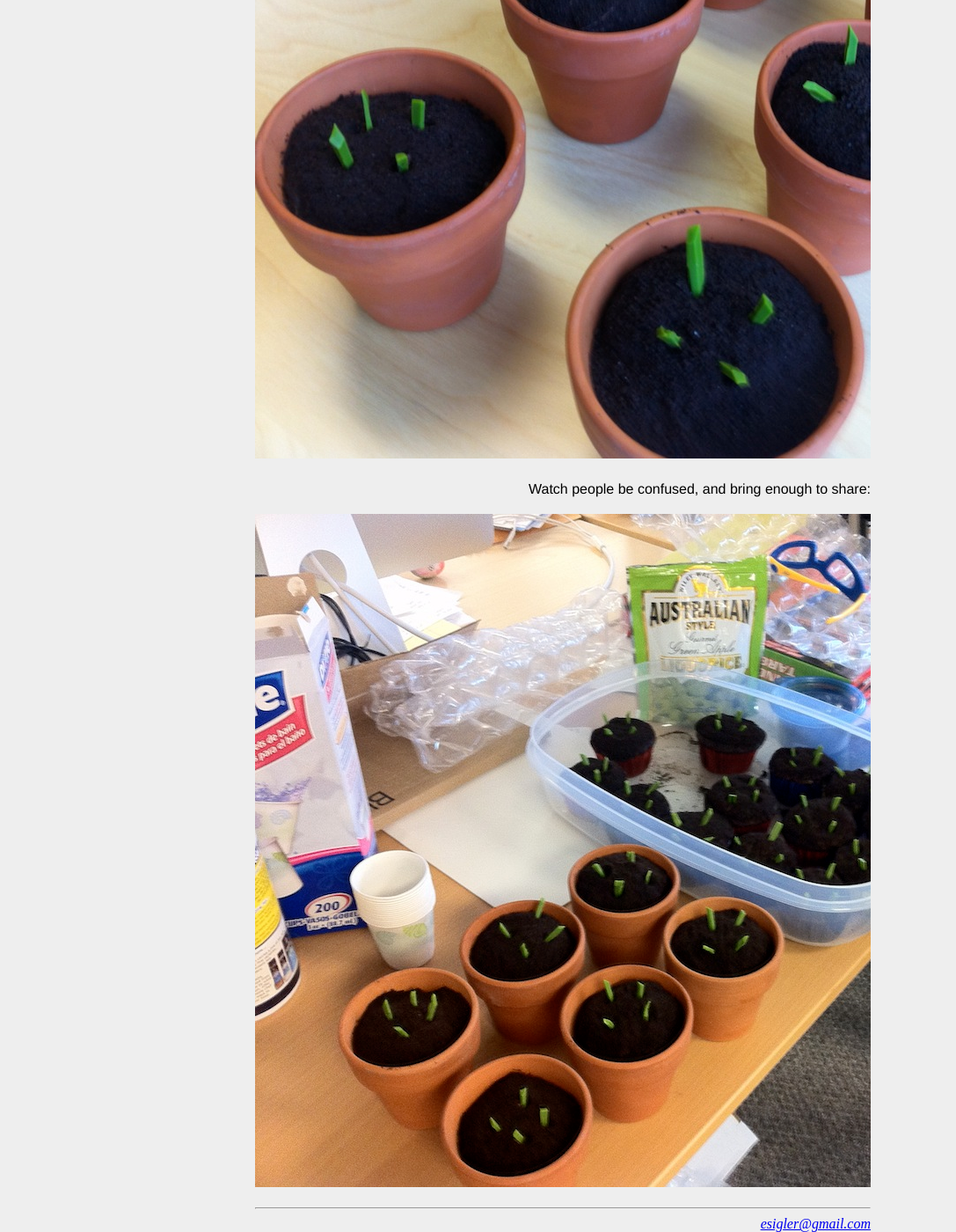
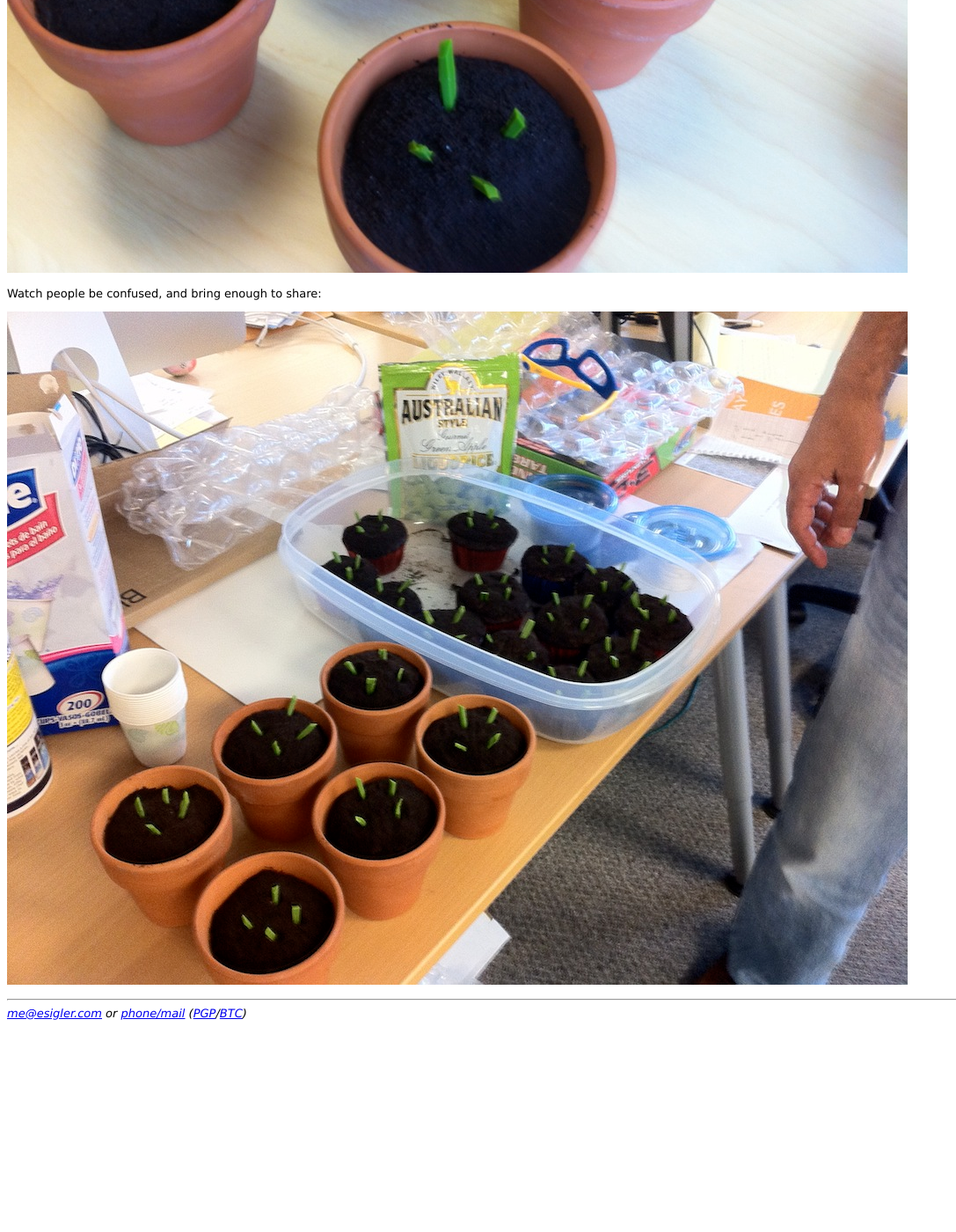
Before and after one commit to esigler/esigler.com, a Jekyll site: the page built from cooking.html, in a window 1280 px wide and 1400 px high, scrolled down 5420 px. Shown: the whole window at 88% size, without its empty margins (0-1087 px from the left). Built offline with Jekyll 4.4.1, drawn with Linux system fonts in a browser that asks for light colours; after the commit the page ends 6587 px from its top, so only the background shows below that.

Commit message:
Simplify, simplify
Switches to a much cleaner and more old-school layout.  Also adds a PGP
key and fixes a vi editor pref.

```diff
--- a/_layouts/default.html
+++ b/_layouts/default.html
@@ -8,23 +8,10 @@
    <link rel="alternate" type="application/atom+xml" title="Feed" href="http://feeds.feedburner.com/esiglerdotcom">
   </head>
 <body>
-    <div id="content">
 {{ content }}
-<!--
-        <nav>
-            <ul id="sitenav">
-              <li><a href="/cooking.html">Cooking</a> - </li>
-              <li><a href="">Crafting</a> - </li>
-              <li><a href="">Devops</a> - </li>
-              <li><a href="">Traveling</a> - </li>
-              <li><a href="">Writing</a></li>
-            </ul>
-        </nav>
--->
   <hr />
   <address>
-            <a href="mailto:esigler@gmail.com">esigler@gmail.com</a>
+    <a href="mailto:me@esigler.com">me@esigler.com</a> or <a href="/contact.html">phone/mail</a> (<a href="/misc/esigler_pub.asc">PGP</a>/<a href="bitcoin:18oL3mG3iBojvH4pQFmbnjQSuTPpzy5tEJ">BTC</a>)
   </address>
-    </div>
 </body>
 </html>
--- a/css/web.css
+++ b/css/web.css
@@ -1,71 +1,4 @@
-/* ---------- Layout-ish bits ---------- */
-
-html, body {
-  margin: 0;
-  padding: 0;
+body {
+  font-family: Verdana, Geneva, sans-serif;
+  font-size: small;
 }
-
-body {
-  text-align: center;
-}
-
-#content {
-  width: 700px;
-  margin: 0 auto;
-  overflow: auto;
-}
-
-.column {
-  width: 50%;
-  position: absolute;
-  top: 0;
-}
-
-.left {left: 0;}
-.right {right: 0;}
-
-#leftcol {
-  margin-right: 400px;
-}
-
-#rightcol {
-  margin-left: 399px;
-}
-
-/* ---------- Style-ish bits ---------- */
-
-html {
-  background: #eee;
-}
-
-#content {
-  text-align: right;
-}
-
-h1, h2, p, li {
-	font-family: Helvetica, Arial, sans-serif;
-	font-size: 16px;
-	line-height: 150%;
-}
-
-li {
-  text-align: left;
-}
-
-#sitenav ul {
-  margin: 0;
-  padding: 0;
-  list-style-type: none;
-  list-style-image: none;
-}
-
-#sitenav li {
-  display: inline;
-}
-
-/* ---------- Semantic-ish bits ---------- */
-
-time {
-  background: yellow;
-  font-size: 8px;
-}
```
Also changed, not shown: index.html (+9 -12 lines), 2 other files. Lines whose indentation alone changed are shown as unchanged.
